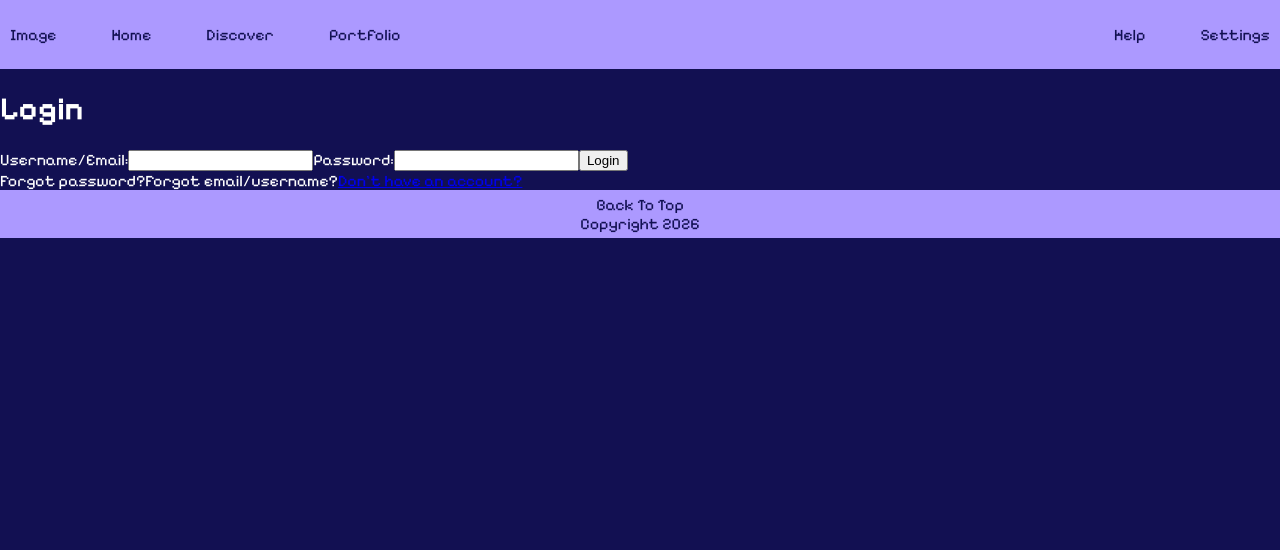
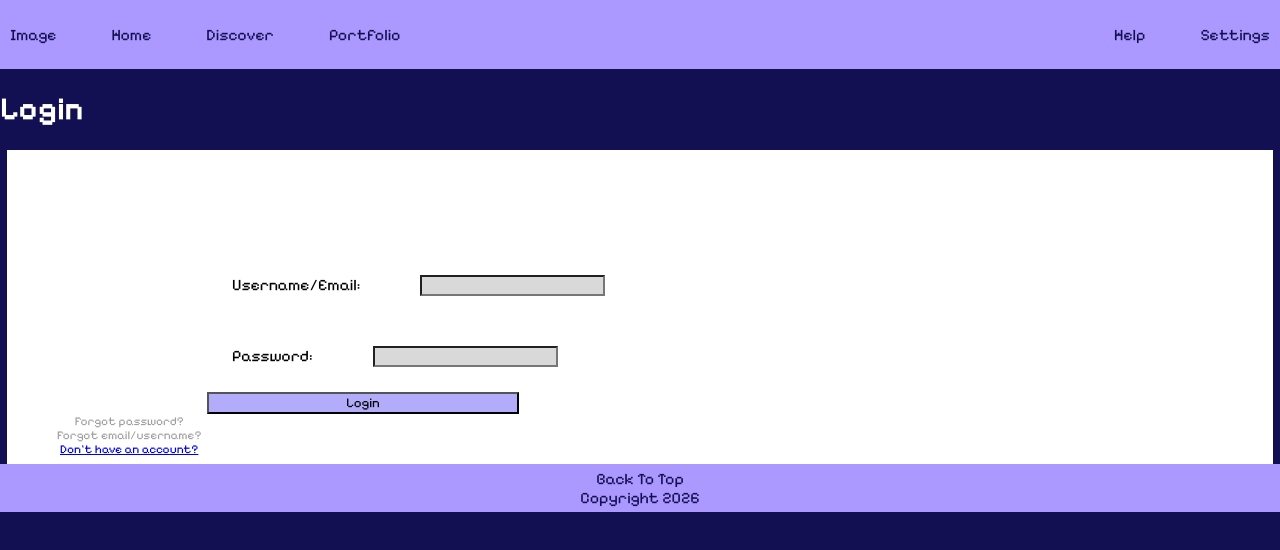
Before and after one commit to soph919/GWC-Project-team-4, a React app in the folder frontend/: page /login in a window 1280 px wide. Shown: the top 550 px of the page. Built offline with nearby package versions, Linux system fonts and the light colour scheme; the HTML template or start-up script is replaced by a standard one.

Commit message:
Co-authored-by: soph <soph919@users.noreply.github.com>

```diff
--- a/frontend/src/App.jsx
+++ b/frontend/src/App.jsx
@@ -9,6 +9,7 @@ import Login from './pages/login';
 import Signup from './pages/Signup';
 import Settings from './pages/Settings';
 import Templates from './pages/Templates';
+import Help from "./pages/Help";
 
 
 import Navigation from './components/Navigation';
@@ -29,6 +30,7 @@ const App = () => {
         <Route path="/signup" element={<Signup />} />
         <Route path="/settings" element={<Settings />} />
         <Route path="/templates" element={<Templates />} />
+        <Route path="/help" element={<Help />} />
       </Routes>
 
     <Footer/>
--- a/frontend/src/components/DiscoverUser.jsx
+++ b/frontend/src/components/DiscoverUser.jsx
@@ -1,16 +1,16 @@
 import React from 'react'
 
-const DiscoverUser = () => {
+const DiscoverUser = ({portfolio}) => {
   return (
         <div className="other-user">
                 <div className="title">
-                    <img src="images/blank_avatar.png" alt="avatar"/>
+                    <img src={portfolio?.image.secure_url} alt="avatar"/>
                     <div>
-                        <h3>Name Here</h3>
-                        <h4>Description</h4>
+                        <h3>{portfolio?.portfolio_name}</h3>
+                        <h4>{portfolio?.user_info.first_name} {portfolio?.user_info.last_name}</h4>
                     </div>
                 </div>
-            <p>Lorem impsum idk anymore anyway hire me</p>
+            <p>{portfolio?.description}</p>
             </div>
 
   )
--- a/frontend/src/index.css
+++ b/frontend/src/index.css
@@ -10,7 +10,7 @@ body {
 
 }
 
-/* Top Nav Login */
+/* ------- Top Nav Login ------- */
 .top-nav {
     text-decoration: none;
     width: 100%;
@@ -50,7 +50,7 @@ nav a:hover {
     text-shadow: 0px 0px 5px #5954eb;
 }
 
-/*Footer Nav*/
+/* ------- Footer Nav ------- */
 
 .bottom-nav {
     text-decoration: none;
@@ -64,7 +64,7 @@ nav a:hover {
     scroll-behavior: smooth;
 }
 
-/* Discover User */
+/* ------- Discover User ------- */
 .discover-users-list {
     display: flex;
     flex-wrap: wrap;
@@ -119,7 +119,7 @@ nav a:hover {
 
 
 
-/* Info Block */
+/* ------- Info Block ------- */
 .past-experience {
     display: flex;
     gap: 70px;
@@ -176,7 +176,7 @@ nav a:hover {
 
 
 
-/* Project Preview */
+/* ------- Project Preview ------- */
 .project-list {
     display: flex;
     flex-wrap: wrap;
@@ -241,7 +241,7 @@ nav a:hover {
 }
 
 
-/*Search Bar*/
+/* ------- Search Bar ------- */
 .search-bar {
     display: flex;
     justify-content: center;
@@ -256,7 +256,7 @@ nav a:hover {
 }
 
 
-/*Template Two*/
+/* ------- Template Two ------- */
 
 .user-title {
     margin: 60px;
@@ -297,7 +297,7 @@ nav a:hover {
     transform: scale(1.1);
 }
 
-/*Project Details*/
+/* -------Project Details -------*/
 .project-header {
     display: flex;
     justify-content: space-between;
@@ -340,7 +340,7 @@ nav a:hover {
     color: #060529;
 }
 
-/* Folder */
+/* ------- Folder ------- */
 
 .tab ul {
     display: flex;
@@ -357,3 +357,50 @@ nav a:hover {
     border-radius: 12px 12px 0px 0px;
     padding: 10px 50px 10px 50px;
 }
+
+
+
+/* ------- Login ------- */
+
+.register-form {
+    background-color: #FFFFFF;
+    color: #000000;
+    text-align: center;
+    align-items: center;
+    margin: auto;
+    max-width: 866px;
+    padding: 100px 200px 50px 200px;
+}
+
+.register-form > form {
+    display: flex;
+    flex-direction: column;
+}
+
+.label-input {
+    display: flex;
+    flex-direction: row;
+    gap: 60px;
+    padding: 25px;
+}
+
+form input {
+    max-width: 312px;
+    background-color: #D9D9D9;
+    align-items: center;
+}
+
+.extra-register {
+    color: #A0A0A0;
+    font-size: 12px;
+    margin-left: -150px;
+    float: left;
+    display: flex;
+    flex-direction: column;
+}
+
+#submit {
+    background-color: #B3ACFA;
+    box-shadow: #121052;
+    font-family: 'Pixelify Sans', sans-serif;
+}
--- a/frontend/src/pages/Discover.jsx
+++ b/frontend/src/pages/Discover.jsx
@@ -13,7 +13,9 @@ const Discover = () => {
             try {
                 const res = await fetch("http://localhost:5001/portfolio/discover")
 
-                const response = await response.json();
+                const response = await res.json();
+
+
 
                 setPortfolios(response)
             } catch (error) {
@@ -41,7 +43,6 @@ const Discover = () => {
         {portfolios.length === 0 ? (
             <div>
             <h3>There are no portfolios at the moment. Check that you are connected to the internet</h3>
-
              <div className="discover-users-list">
 
             <DiscoverUser />
@@ -60,7 +61,7 @@ const Discover = () => {
         ) : (
             portfolios.map((portfolio, index) =>
             <div key={index}>
-                <DiscoverUser />
+                <DiscoverUser portfolio={portfolio}/>
             </div>
             )
         )}
--- a/frontend/src/pages/Login.jsx
+++ b/frontend/src/pages/Login.jsx
@@ -4,24 +4,30 @@ const Login = () => {
   return (
     <div>
         <h1>Login</h1>
-
+            <div className='register-form'>
             <form>
+                <div className='label-input'>
                     <label for="user">Username/Email:</label>
                     <input type="text" id="user" name="user" />
+                </div>
 
+                <div className='label-input'>
                     <label for="pass">Password:</label>
                     <input type="text" id="pass" user="pass"/>
-
-        <input type="submit" value="Login" />
+                </div>
+                <input id="submit" type="submit" value="Login" />
             </form>
 
-
+            <div className='extra-register'>
             <a>Forgot password?</a>
 
 
             <a>Forgot email/username?</a>
             <a href="signup.html">Don't have an account?</a>
             </div>
+
+            </div>
+        </div>
   )
 }
 
```
Also changed, not shown: 1 other file (tests, documents, lock files or other folders). Lines whose indentation alone changed are shown as unchanged.
